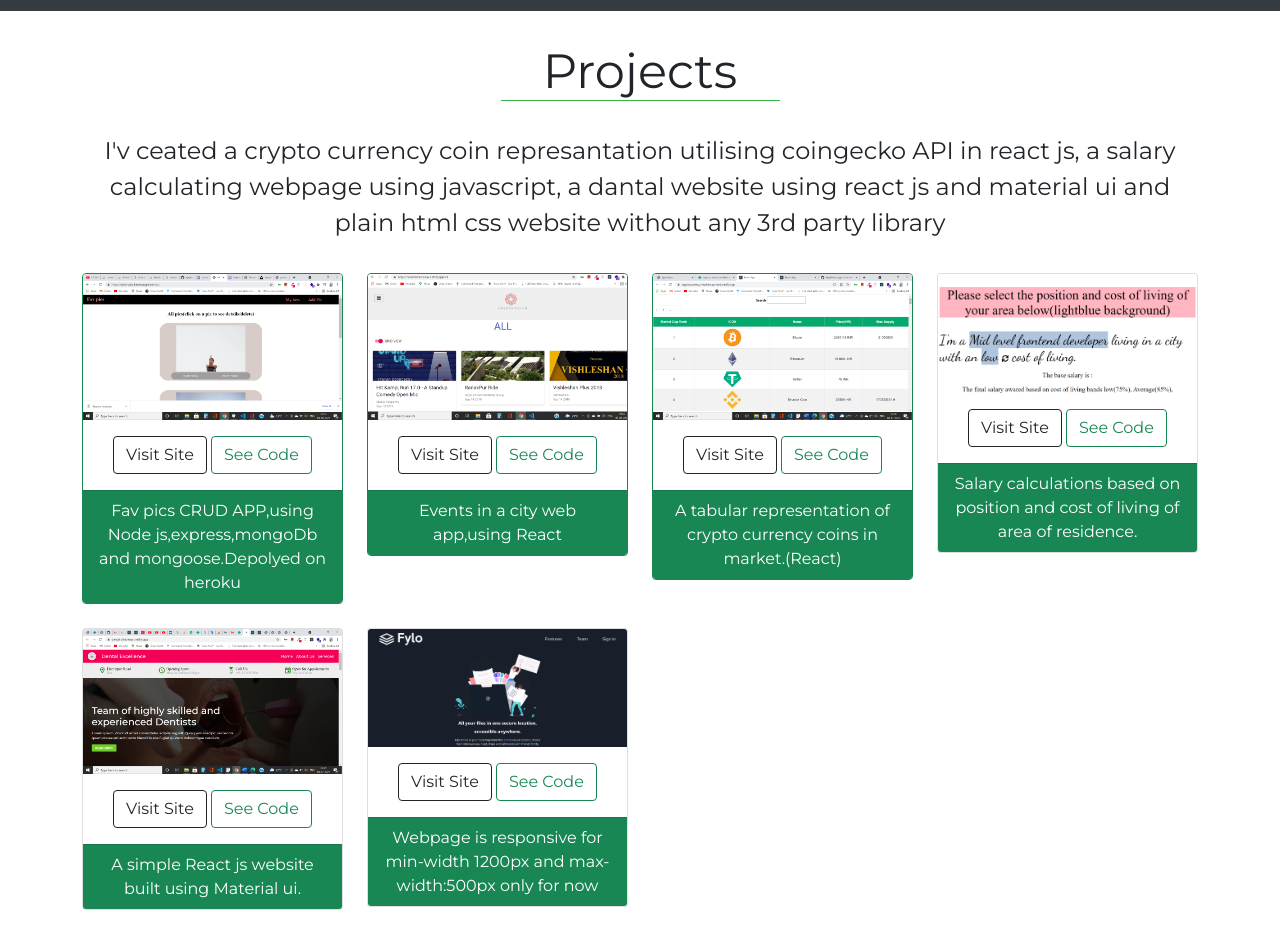
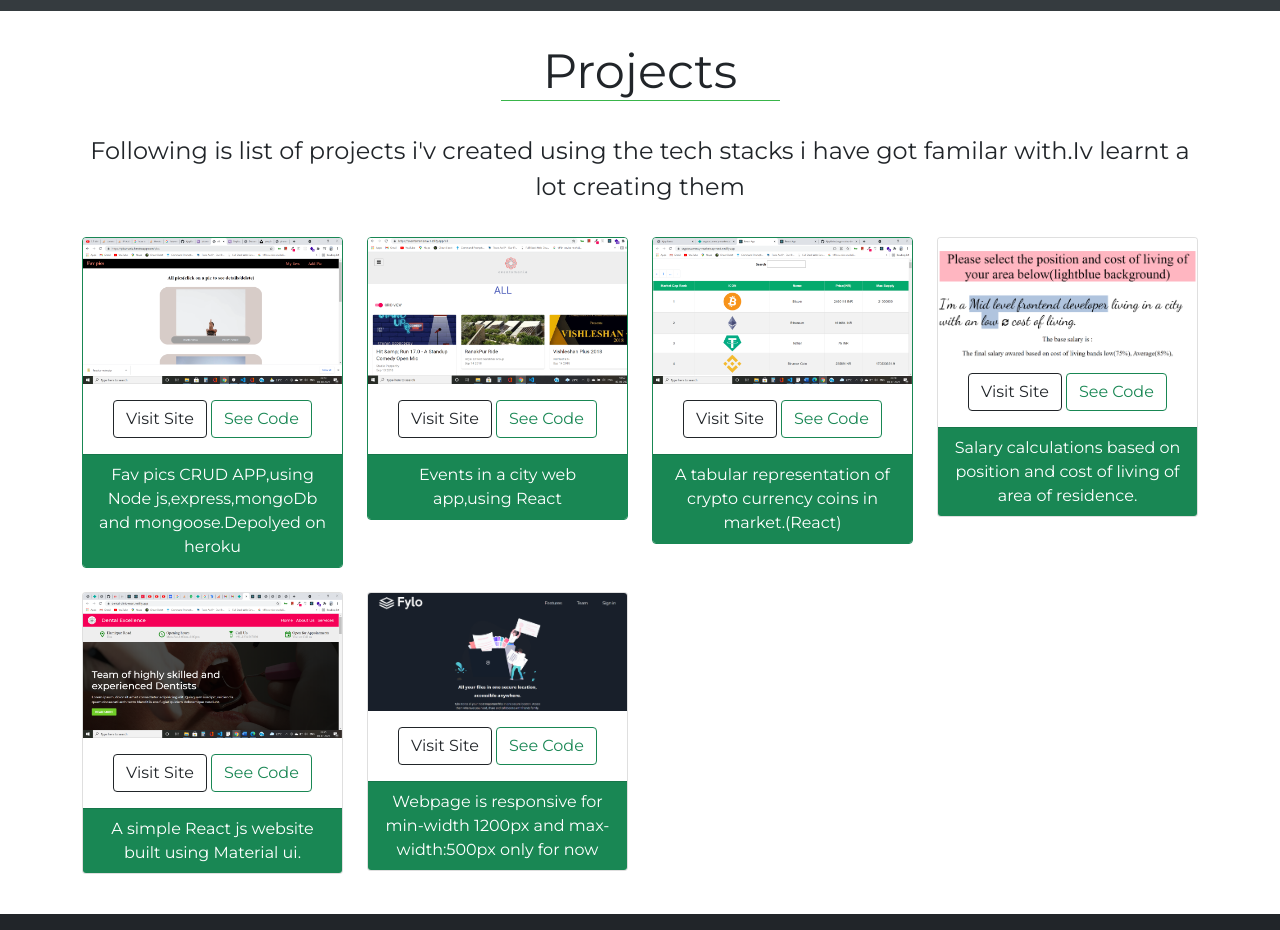
Before and after one commit to AjayBains/new-portfolio, a website: page index.html in a window 1280 px wide. Shown: the part 2320-3250 px from the top of the page. Drawn offline with nearby package versions, Linux system fonts and the light colour scheme.

Commit message:
lil tect changes

```diff
--- a/index.html
+++ b/index.html
@@ -132,9 +132,7 @@
     <section class="projects" id="projects">
         <div class="container projects__container">
             <h2 class="projects__heading text-center mb-4">Projects</h2>
-            <p class="projects__text text-center">I'v ceated a crypto currency coin represantation utilising coingecko
-                API in react js, a salary calculating webpage using javascript, a dantal website using react js and
-                material ui and plain html css website without any 3rd party library</p>
+            <p class="projects__text text-center">Following is list of projects i'v created using the tech stacks i have got familar with.Iv learnt a lot creating them </p>
             <div class="row">
 
                 <div class="col-12 col-sm-12 col-md-6 col-lg-3 mb-4">
```
